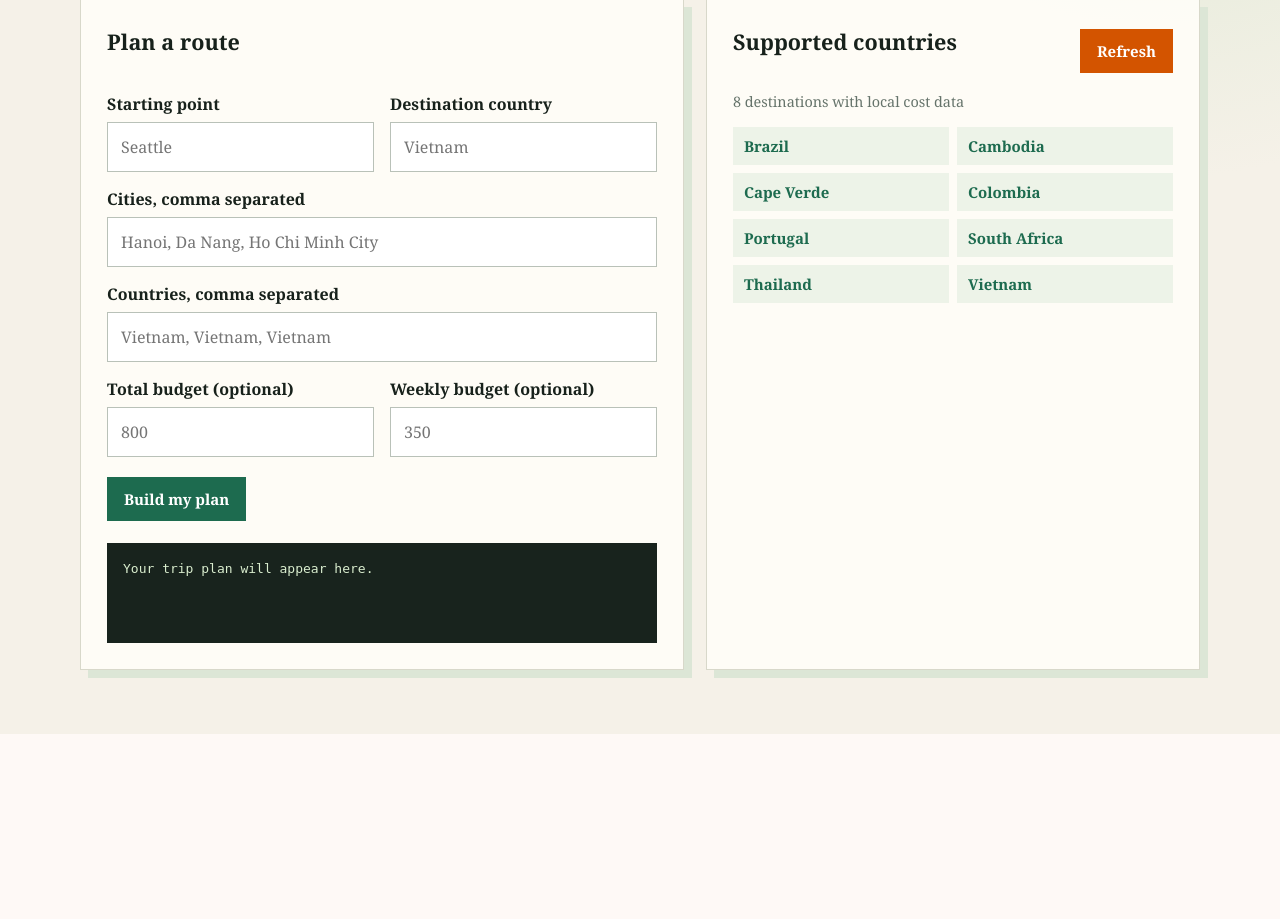
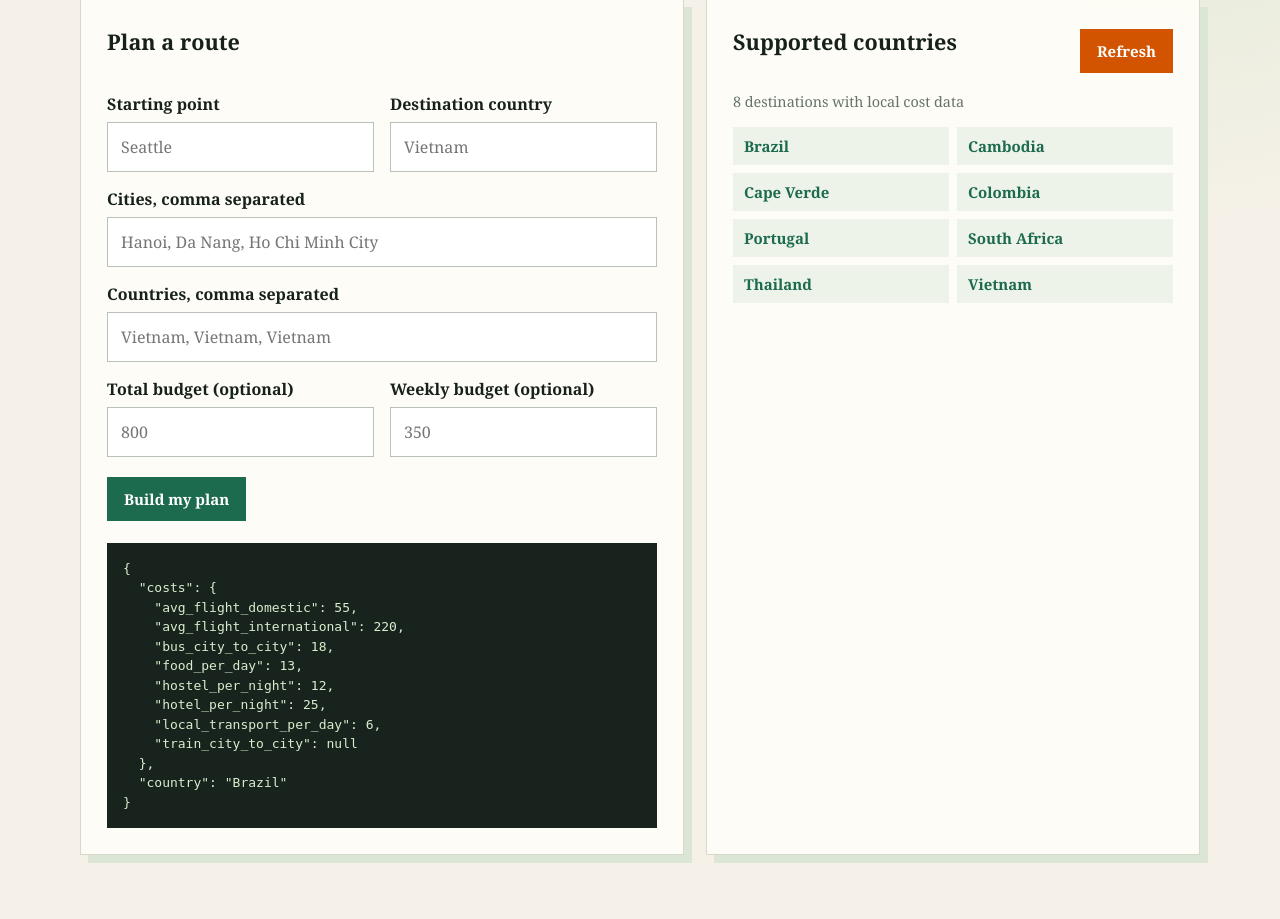
Before and after one commit to mreecie206/Backpacker-Travel-Agent, a Flask app: page / in a window 1280 px wide. Shown: the part 320-1239 px from the top of the page. Before the commit the page ends 1054 px from the top, so only its background shows below. Run offline with Flask 3, Linux system fonts and the light colour scheme.

Commit message:
Populate country cost data in planner

```diff
--- a/flask-starter/templates/index.html
+++ b/flask-starter/templates/index.html
@@ -122,12 +122,20 @@
           countryList.appendChild(item);
         });
         countryStatus.textContent = `${data.count} destinations with local cost data`;
+        if (data.countries.length) await showCountry(data.countries[0]);
       } catch (error) { countryStatus.textContent = error.message; }
     }
 
     async function showCountry(country) {
-      const response = await fetch(`/api/countries/${encodeURIComponent(country)}`);
-      result.textContent = JSON.stringify(await readResponse(response), null, 2);
+      result.textContent = `Loading cost data for ${country}...`;
+      try {
+        const response = await fetch(`/api/countries/${encodeURIComponent(country)}`);
+        const data = await readResponse(response);
+        if (!response.ok) throw new Error(data.error || `Could not load cost data for ${country}`);
+        result.textContent = JSON.stringify(data, null, 2);
+      } catch (error) {
+        result.textContent = JSON.stringify({error: error.message}, null, 2);
+      }
     }
 
     document.querySelector('#refresh').addEventListener('click', loadCountries);
--- a/logic/logic/costs.py
+++ b/logic/logic/costs.py
@@ -89,5 +89,7 @@ COST_TABLES = {
 }
 
 def get_costs(country: str):
-    key = country.lower().replace(" ", "_")
+    if not isinstance(country, str):
+        return None
+    key = "_".join(country.strip().lower().split())
     return COST_TABLES.get(key, None)
```
